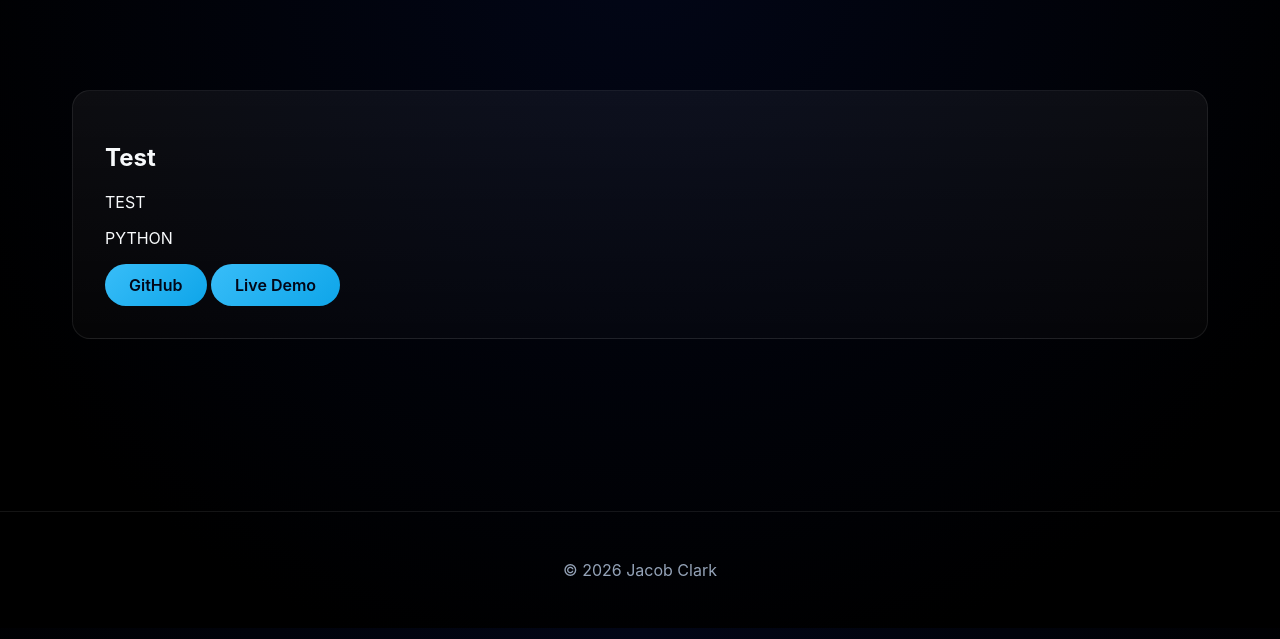
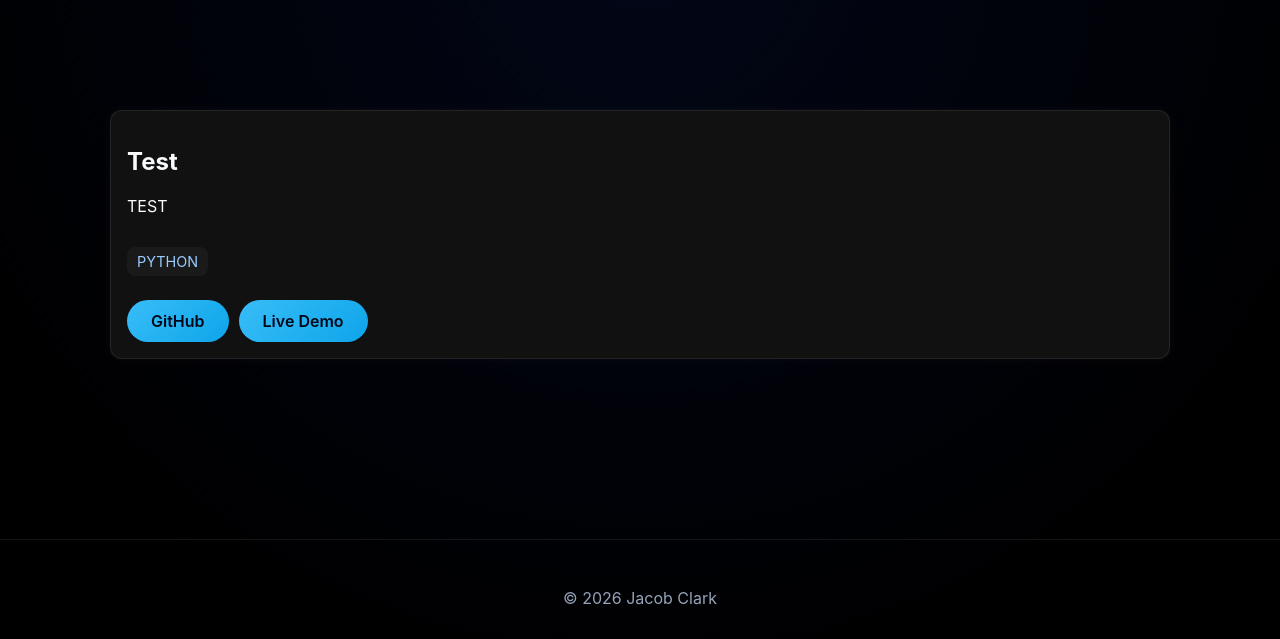
Before and after one commit to PythonJake-888/PythonPortfolio, a Flask app: page /projects in a window 1280 px wide. Shown: the part 59-698 px from the top of the page. Run offline with Flask 3, Linux system fonts and the light colour scheme; data comes from the database, SQL or seed files in the repository; data that the repository does not hold is empty; parts of the project's set-up code (start-up, migrations or seed data) failed here and were passed over.

Commit message:
fixed blog.html and style.css

```diff
--- a/app.py
+++ b/app.py
@@ -77,16 +77,22 @@
     return User.query.get(int(uid))
 
 # ======================
-# MIGRATION AUTO-REPAIR
+# MIGRATION AUTO-REPAIR (SQLite + Postgres safe)
 # ======================
 def auto_repair():
-    db.session.execute(text("ALTER TABLE project_media ADD COLUMN IF NOT EXISTS created_at TIMESTAMP"))
-    db.session.execute(text("UPDATE project_media SET created_at = NOW() WHERE created_at IS NULL"))
-    db.session.commit()
+    inspector = db.inspect(db.engine)
 
+    columns = [c["name"] for c in inspector.get_columns("project_media")]
+
+    if "created_at" not in columns:
+        db.session.execute(
+            text("ALTER TABLE project_media ADD COLUMN created_at TIMESTAMP")
+        )
+        db.session.commit()
 with app.app_context():
     db.create_all()
     auto_repair()
+
 
 # ======================
 # AUTH ROUTES
--- a/static/css/style.css
+++ b/static/css/style.css
@@ -286,3 +286,52 @@
   line-height: 1.8;
   font-size: 1.05rem;
 }
+/* ====== PROJECTS PAGE — TILE BOARD LAYOUT ====== */
+
+.projects-section {
+  max-width: 1100px;
+  margin: 0 auto;
+  padding: 20px;
+}
+
+.project-card {
+  background: #111;
+  border-radius: 12px;
+  padding: 16px;
+  margin-bottom: 20px;
+  box-shadow: 0 0 10px rgba(255,255,255,0.05);
+}
+
+/* Horizontal media strip like a tile board */
+.media-strip {
+  display: grid;
+  grid-template-columns: repeat(auto-fit, minmax(140px, 1fr));
+  gap: 10px;
+  margin: 12px 0;
+}
+
+/* Individual tiles */
+.media-item {
+  width: 100%;
+  height: 160px;
+  object-fit: cover;      /* <-- THIS prevents giant stretched images */
+  border-radius: 8px;
+  cursor: pointer;
+}
+
+/* Tech tag styling */
+.tech-badge {
+  display: inline-block;
+  background: #1a1a1a;
+  color: #9cf;
+  padding: 6px 10px;
+  border-radius: 8px;
+  font-size: 0.9rem;
+}
+
+/* Buttons container */
+.project-actions {
+  display: flex;
+  gap: 10px;
+  margin-top: 10px;
+}
```
